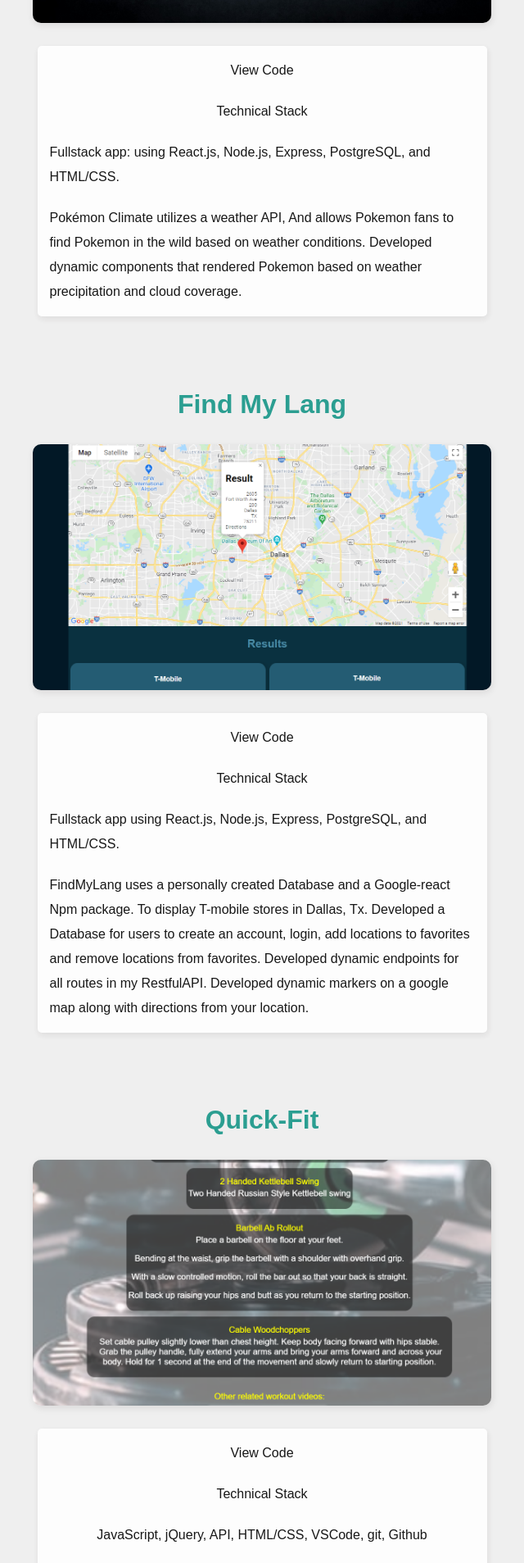
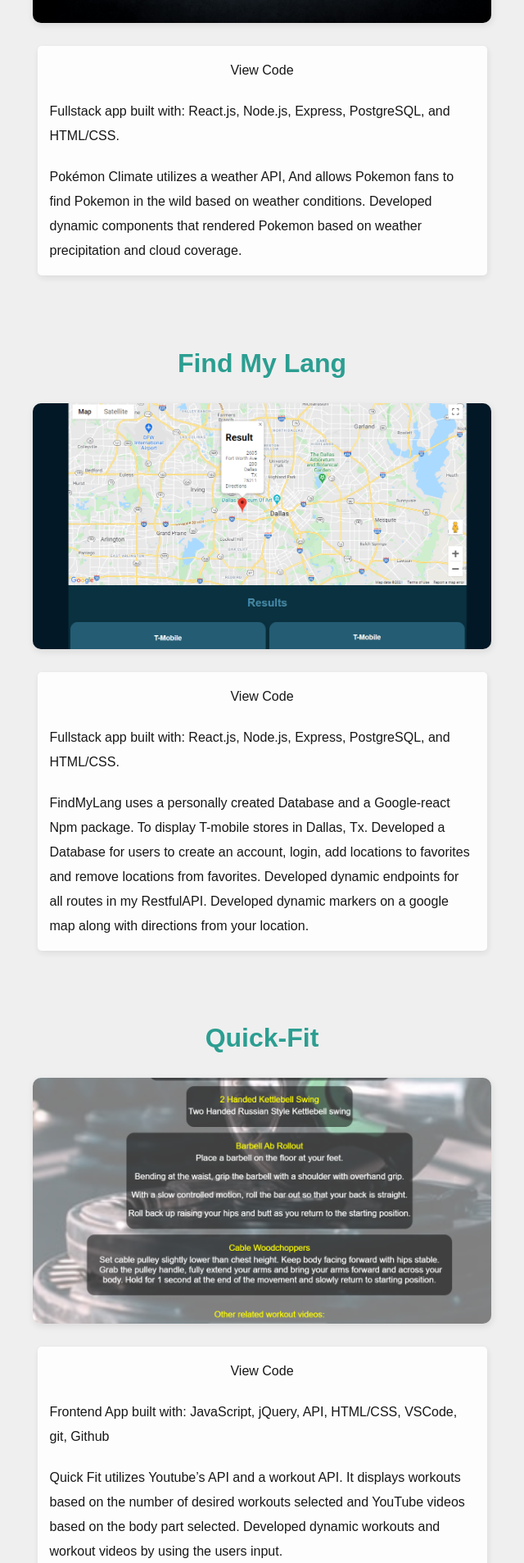
Before and after one commit to JordyPena/jordy-dev, a React (Create React App) app: page /Projects in a window 1280 px wide. Shown: the part 533-2440 px from the top of the page at 82% size, without its empty margins (320-960 px from the left). Built offline with nearby package versions, Linux system fonts and the light colour scheme.

Commit message:
project.js (#4)
removed paragrpahs
added 'built with text'

```diff
--- a/src/components/Projects.js
+++ b/src/components/Projects.js
@@ -123,11 +123,10 @@ class Projects extends Component {
                 >
                   View Code
                 </a>
-                <p className="project-items">Technical Stack</p>
 
                 <p className="project-items">
-                  Fullstack app: using React.js, Node.js, Express, PostgreSQL,
-                  and HTML/CSS.
+                  Fullstack app built with: React.js, Node.js, Express,
+                  PostgreSQL, and HTML/CSS.
                 </p>
                 {display1}
               </div>
@@ -155,11 +154,10 @@ class Projects extends Component {
                 >
                   View Code
                 </a>
-                <p className="project-items">Technical Stack</p>
 
                 <p className="project-items">
-                  Fullstack app using React.js, Node.js, Express, PostgreSQL,
-                  and HTML/CSS.
+                  Fullstack app built with: React.js, Node.js, Express,
+                  PostgreSQL, and HTML/CSS.
                 </p>
 
                 {display2}
@@ -191,10 +189,10 @@ class Projects extends Component {
                 >
                   View Code
                 </a>
-                <p className="project-items">Technical Stack</p>
 
                 <p className="project-items">
-                  JavaScript, jQuery, API, HTML/CSS, VSCode, git, Github
+                  Frontend App built with: JavaScript, jQuery, API, HTML/CSS,
+                  VSCode, git, Github
                 </p>
 
                 {display3}
@@ -223,11 +221,10 @@ class Projects extends Component {
                 >
                   View Code
                 </a>
-                <p className="project-items">Technical Stack</p>
 
                 <p className="project-items">
-                  {" "}
-                  JavaScript, jQuery, API, HTML/CSS, VSCode, git, Github
+                  Frontend App built with: JavaScript, jQuery, API, HTML/CSS,
+                  VSCode, git, Github
                 </p>
 
                 {display4}
```
